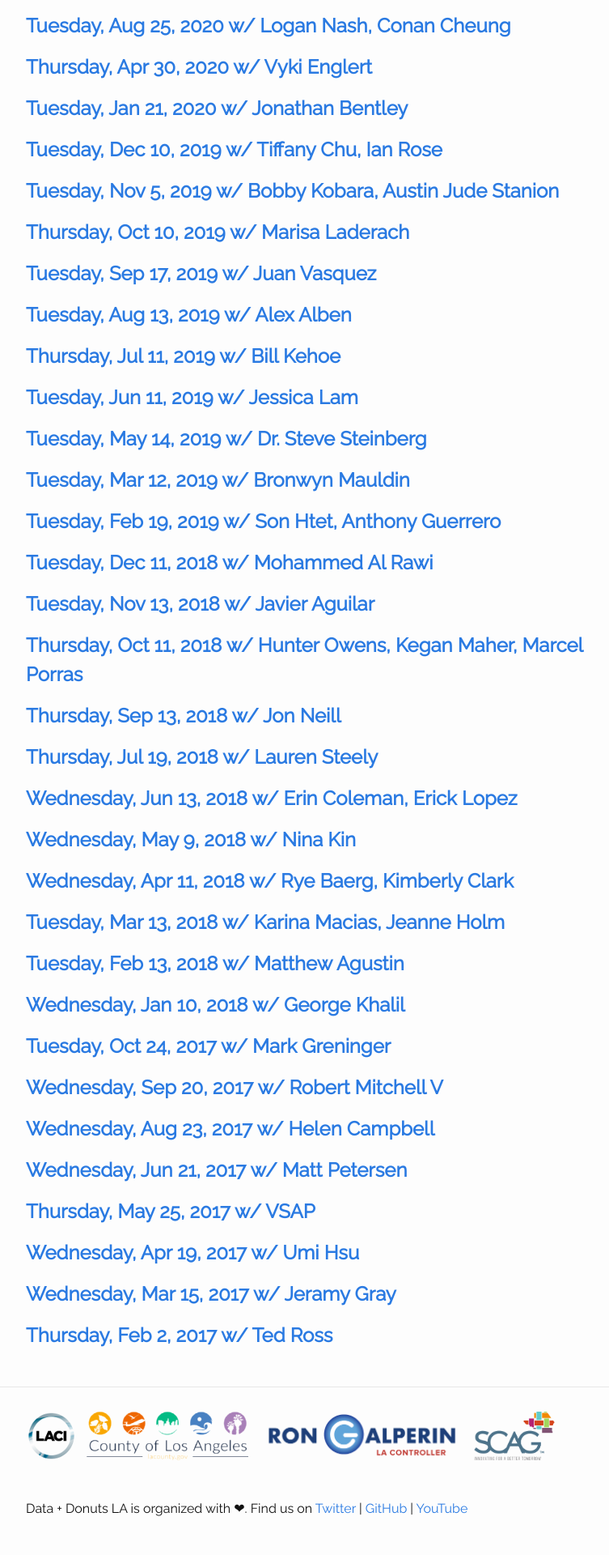
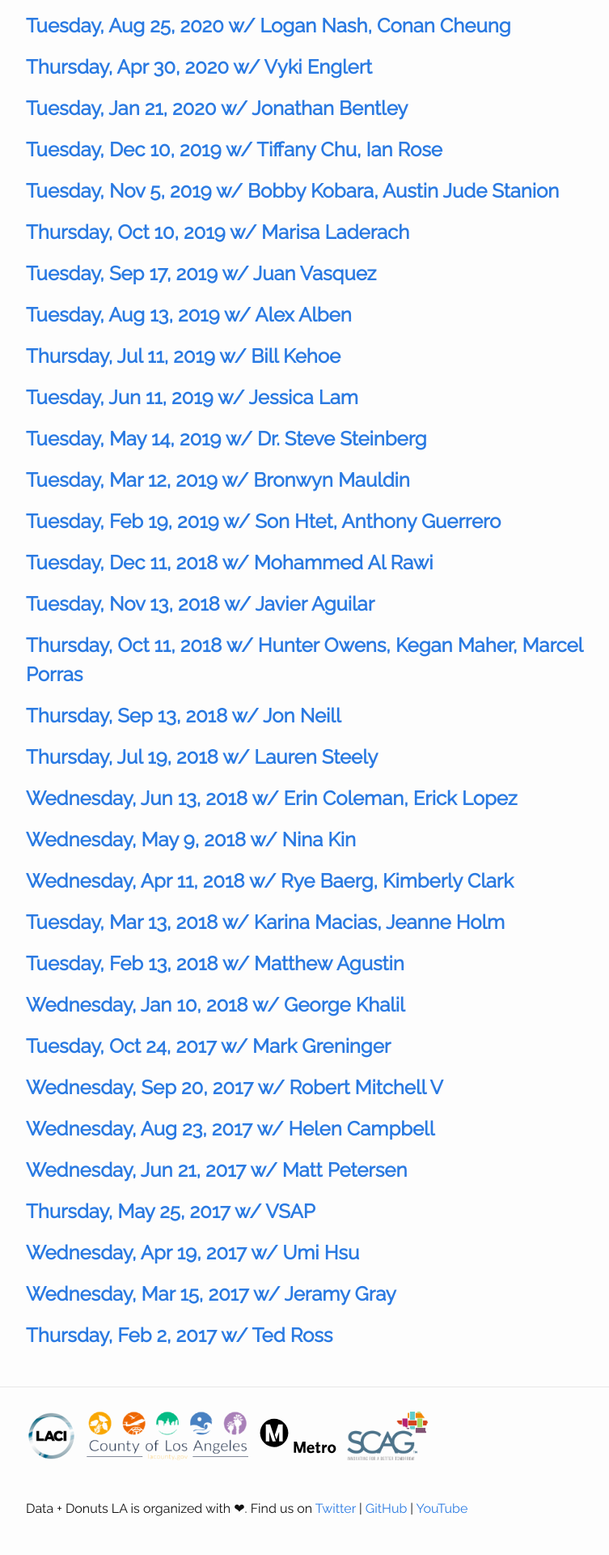
Before and after one commit to compilerla/data-donuts, a Jekyll site: the page built from index.html, in a window 1280 px wide. Shown: the part 903-2823 px from the top of the page at 81% size, without its empty margins (238-991 px from the left). Built offline with Jekyll 4.4.1, drawn with Linux system fonts in a browser that asks for light colours; comment, search, counter and statistics services are not loaded.

Commit message:
Update logos.html

```diff
--- a/_includes/logos.html
+++ b/_includes/logos.html
@@ -1,3 +1,3 @@
 <div>
-	<img src="{{site.baseurl}}/images/laci-logo-small.png" />&nbsp;&nbsp;&nbsp;<img src="{{site.baseurl}}/images/la-county.png" />&nbsp;&nbsp;&nbsp;<img src="{{site.baseurl}}/images/la-city-controller.png" />&nbsp;&nbsp;&nbsp;<img src="{{site.baseurl}}/images/scag-logo.png" />
+	<img src="{{site.baseurl}}/images/laci-logo-small.png" />&nbsp;&nbsp;&nbsp;<img src="{{site.baseurl}}/images/la-county.png" />&nbsp;&nbsp;&nbsp;<img src="{{site.baseurl}}/images/metro-logo.svg" />&nbsp;&nbsp;&nbsp;<img src="{{site.baseurl}}/images/scag-logo.png" />
 </div>
```
